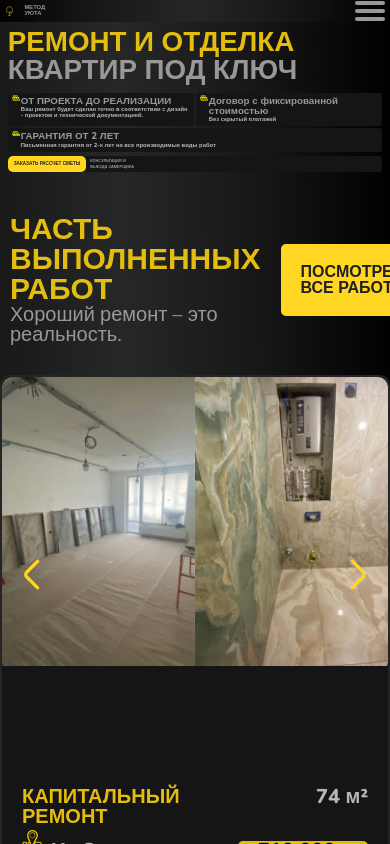
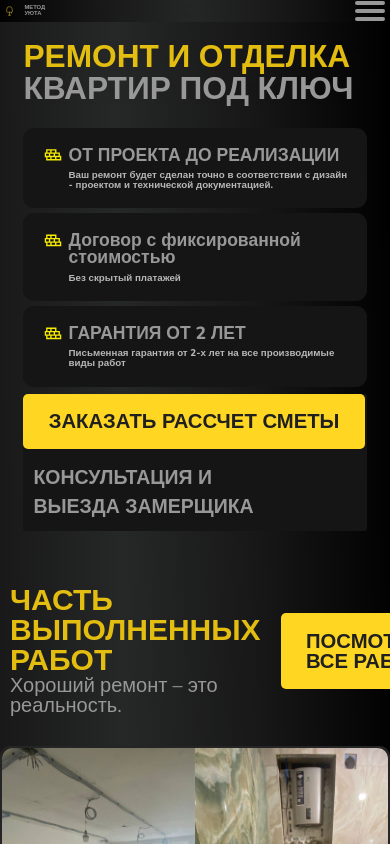
Before and after one commit to ViGrebenik/metoduytaClient, a React (Vite) app: page / in a window 390 px wide. Shown: the top 844 px of the page. Built offline with nearby package versions, Linux system fonts and the light colour scheme; a web font is replaced by a local one.

Commit message:
code rewiews

```diff
--- a/src/components/ui/button/Button.module.scss
+++ b/src/components/ui/button/Button.module.scss
@@ -28,3 +28,18 @@
 		}
 	}
 }
+
+@media only screen and (max-width: 767px) {
+	.containerButtonPortfolio {
+		img {
+			width: 4.5vw;
+			height: 4.5vw;
+		}
+
+		.button {
+			font-size: 5.2vw;
+			background-color: #ffd622;
+			padding: 4.5vw 6.5vw;
+		}
+	}
+}
--- a/src/components/wrappers/banner/HomeBanner.module.scss
+++ b/src/components/wrappers/banner/HomeBanner.module.scss
@@ -96,7 +96,7 @@
 
 @media only screen and (min-width: 768px) and (max-width: 1023px) {
 	.homeBanner {
-		padding: 3vw 0vw;
+		padding: 2vw 0vw;
 	}
 	.bannerInfo {
 		display: flex;
@@ -115,6 +115,7 @@
 	.bannerAdvantages {
 		flex-direction: row;
 		flex-wrap: wrap;
+
 		.advantageItem {
 			flex: 1 0 33%;
 		}
@@ -129,16 +130,11 @@
 }
 
 @media only screen and (max-width: 767px) {
+	.homeBanner {
+		padding: 5vw 0vw;
+	}
 	.bannerContainer {
-		margin: 0 2vw;
-	}
-	.bannerInfo {
-		display: flex;
-		flex-direction: column;
-		gap: 0.5vw;
-		h1 {
-			font-size: 7.125vw;
-		}
+		margin: 0 6vw;
 	}
 	.bannerInfo {
 		display: flex;
@@ -150,22 +146,48 @@
 		flex-direction: row;
 		flex-wrap: wrap;
 		h1 {
-			font-size: 7.125vw;
-			margin-bottom: 2vw;
+			font-size: 8.125vw;
+			margin-bottom: 6vw;
 		}
 	}
 	.bannerAdvantages {
 		flex-direction: row;
 		flex-wrap: wrap;
+		gap: 5px;
 		.advantageItem {
-			flex: 1 0 45%;
+			flex: none;
+		}
+	}
+	.advantageItem {
+		display: flex;
+		background-color: $bgDefaultAccentBlock;
+		border-radius: 2.8vw;
+		padding: 4.8vw;
+		width: 100%;
+		gap: 3pvw;
+		img {
+			position: relative;
+			top: -0.7vw;
+			width: 5.5vw;
+			height: 5.5vw;
+			margin-right: 5px;
 		}
 	}
 
 	.advantageDescriptionMain {
+		font-size: 4.5vw;
+		margin-bottom: 1.5vw;
+	}
+	.advantageDescription {
 		font-size: 2.5vw;
 	}
-	.advantageDescription {
-		font-size: 1.5vw;
+	.titleAction {
+		flex-wrap: wrap;
+		p {
+			padding: 10px;
+			font-size: 5vw;
+			line-height: 1.5;
+			width: 100%;
+		}
 	}
 }
```
